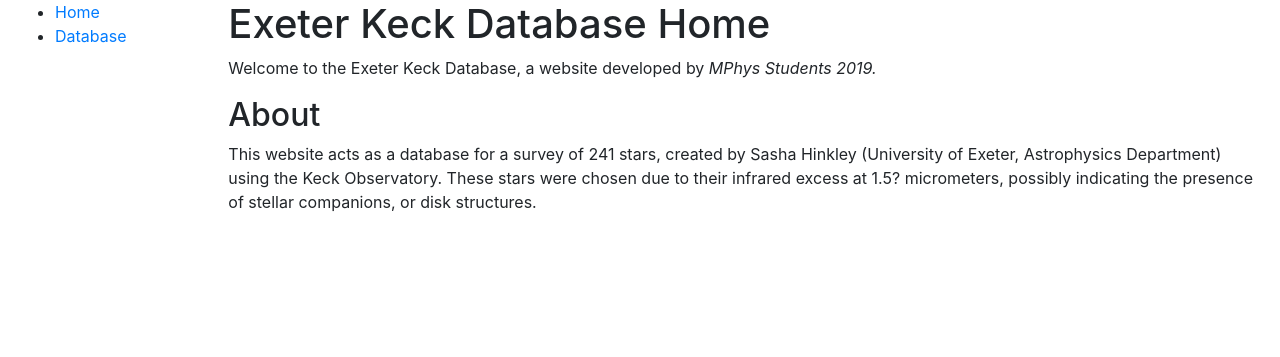
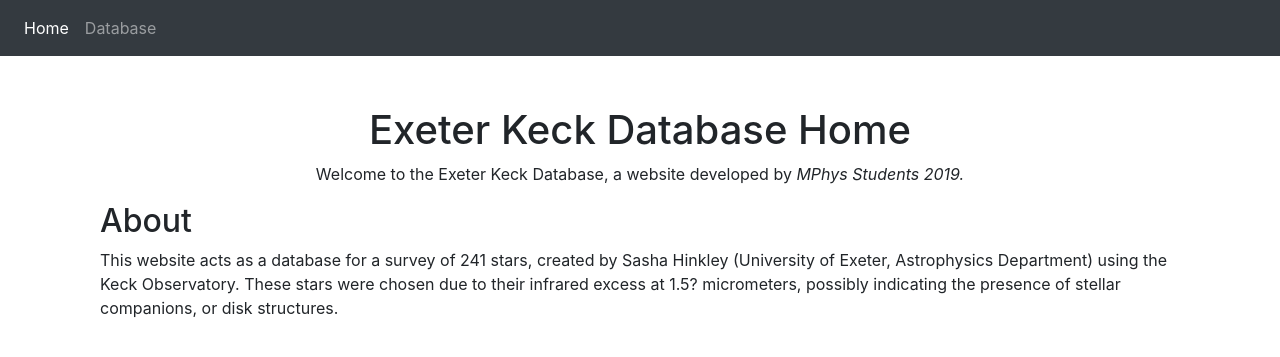
Before and after one commit to jakeharkett/mphys-titanic, a Django app: page /keckdatabase/ in a window 1280 px wide. Shown: the top 357 px of the page. Run offline with Django 3.2, Linux system fonts and the light colour scheme; data comes from the database, SQL or seed files in the repository; both versions use the stored data as it was after the commit; some libraries are stand-ins or nearby versions.

Commit message:
Website style changes
Added some styling to the site, including a table view for the database page, and chanegd the formatting of object pages. Also removed some "***" characters from the spreadsheet that were creating issues with reading from the SQL database  into Django models.

```diff
--- a/Website/exekeckdbsite/keckdatabase/models.py
+++ b/Website/exekeckdbsite/keckdatabase/models.py
@@ -3,7 +3,7 @@
 
 
 class Measurements(models.Model):
-    mid = models.IntegerField(primary_key=True, blank=False)
+    mid = models.IntegerField(primary_key=True, blank=True)
     mtype = models.TextField(blank=True, null=True)
     distance = models.DecimalField(blank=True, null=True, max_digits=5, decimal_places=1)  # This field type is a guess.
     gaiadistance = models.DecimalField(blank=True, null=True, max_digits=20, decimal_places=2)  # This field type is a guess.
--- /dev/null
+++ b/Website/exekeckdbsite/keckdatabase/static/keckdatabase/style.css
@@ -0,0 +1,3 @@
+.objectlist{
+    list-style: none;
+}
--- a/Website/exekeckdbsite/keckdatabase/static/styles.css
+++ /dev/null
@@ -1,5 +0,0 @@
-.sidebar-nav {
-    margin-top: 20px;
-    padding: 0;
-    list-style: none;
-}
--- a/Website/exekeckdbsite/keckdatabase/templates/base_generic.html
+++ b/Website/exekeckdbsite/keckdatabase/templates/base_generic.html
@@ -7,21 +7,29 @@
   <link rel="stylesheet" href="https://stackpath.bootstrapcdn.com/bootstrap/4.1.3/css/bootstrap.min.css" integrity="sha384-MCw98/SFnGE8fJT3GXwEOngsV7Zt27NXFoaoApmYm81iuXoPkFOJwJ8ERdknLPMO" crossorigin="anonymous">
   <!-- Add additional CSS in static file -->
   {% load static %}
-  <link rel="stylesheet" href="{% static 'css/styles.css' %}">
+  <link rel="stylesheet" type="text/css" href="{% static 'keckdatabase/style.css' %}">
 </head>
 <body>
-  <div class="container-fluid">
-    <div class="row">
-      <div class="col-sm-2">
-      {% block sidebar %}
-        <ul class="sidebar-nav">
-          <li><a href="{% url 'index' %}">Home</a></li>
-          <li><a href="{% url 'objects' %}">Database</a></li>
-        </ul>
-     {% endblock %}
-      </div>
-      <div class="col-sm-10 ">{% block content %}{% endblock %}</div>
-    </div>
+    <nav class="navbar navbar-expand-lg navbar-dark bg-dark" style="margin-bottom: 50px;">
+        <button class="navbar-toggler" type="button" data-toggle="collapse" data-target="#navbarSupportedContent" aria-controls="navbarSupportedContent" aria-expanded="false" aria-label="Toggle navigation">
+          <span class="navbar-toggler-icon"></span>
+        </button>
+
+        <div class="collapse navbar-collapse" id="navbarSupportedContent">
+          <ul class="navbar-nav mr-auto">
+            <li class="nav-item active">
+              <a class="nav-link" href="{% url 'index' %}">Home</a>
+            </li>
+            <li class="nav-item">
+              <a class="nav-link" href="{% url 'objects' %}">Database</a>
+            </li>
+          </ul>
+        </div>
+      </nav>
+
+
+  <div class="container">
+      <div class="col-sm-12">{% block content %}{% endblock %}</div>
   </div>
 </body>
 </html>
--- a/Website/exekeckdbsite/keckdatabase/templates/index.html
+++ b/Website/exekeckdbsite/keckdatabase/templates/index.html
@@ -1,8 +1,9 @@
 {% extends "base_generic.html" %}
 
 {% block content %}
-  <h1>Exeter Keck Database Home</h1>
-  <p>Welcome to the Exeter Keck Database, a website developed by <em>MPhys Students 2019.</em></p>
+  <h1 align="center">Exeter Keck Database Home</h1>
+  <p align="center">Welcome to the Exeter Keck Database, a website developed by <em>MPhys Students 2019.</em></p>
+
   <h2>About</h2>
   <p>
       This website acts as a database for a survey of {{ num_objects }} stars, created by Sasha Hinkley (University of Exeter, Astrophysics Department)
--- a/Website/exekeckdbsite/keckdatabase/urls.py
+++ b/Website/exekeckdbsite/keckdatabase/urls.py
@@ -4,5 +4,5 @@
 urlpatterns = [
     path('', views.index, name='index'),
     path('objects/', views.ObjectListView.as_view(), name="objects"),
-    path('objects/<int:pk>', views.ObjectDetailView.as_view(), name="object-detail")
+    path('objects/<int:pk>', views.ObjectDetailView.as_view(), name="object-detail"),
 ]
--- a/Website/exekeckdbsite/keckdatabase/views.py
+++ b/Website/exekeckdbsite/keckdatabase/views.py
@@ -15,6 +15,13 @@
 class ObjectListView(generic.ListView):
     model = Object
 
+    def get_context_data(self, **kwargs):
+        context = super(ObjectListView, self).get_context_data(**kwargs)
+        context['measurement'] = Measurements.objects.all()
+        context['observation'] = Observations.objects.all()
+
+        return context
+
 class ObjectDetailView(generic.DetailView):
     model = Object
     context_object_name = "object-detail"
```
Also changed, not shown: Website/exekeckdbsite/keckdatabase/templates/keckdatabase/object_detail.html (+41 -15 lines), Website/exekeckdbsite/keckdatabase/templates/keckdatabase/object_list.html (+23 -8 lines), Web-Database/KeckSpreadsheet.csv, Website/exekeckdbsite/exekeckdbsite/databases/keckdatabase.db.
